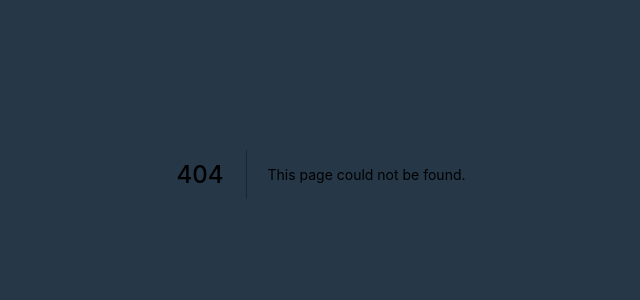
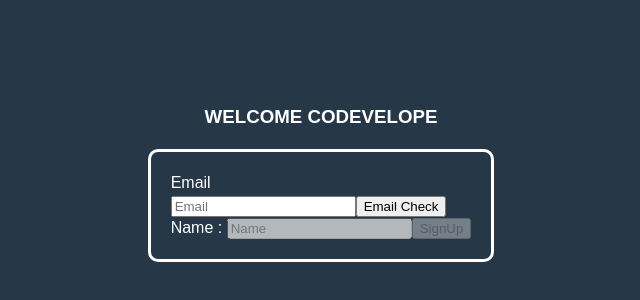
Before and after one commit to beenchangseo/codevelop, a Next.js app in the folder client/: page /auth/signup in a window 1280 px wide. Before the commit this address had no page. Shown: the part 226-526 px from the top of the page, without its empty margins (319-959 px from the left). Built offline with nearby package versions, Linux system fonts and the light colour scheme; a web font is replaced by a local one.

Commit message:
[프론트엔드] SignUp page 작업

```diff
--- /dev/null
+++ b/client/pages/auth/signup.tsx
@@ -0,0 +1,77 @@
+import {NextPage} from "next";
+import React, {useState} from "react";
+import axios from "axios";
+
+const Signup: NextPage = () => {
+    const [inputs, setInputs] = useState({
+        nickname: '',
+        email: ''
+    })
+    const inputChangHandler = (event: React.ChangeEvent<HTMLInputElement>) => {
+        const {value, name} = event.target;
+        setInputs({
+            ...inputs,
+            [name]: value,
+        });
+    }
+    const submitFormHandler = async (event:React.FormEvent<HTMLFormElement>) => {
+        event.preventDefault();
+        console.log('why is run ?')
+        // const {nickname, email} = inputs;
+        // const response = await fetch('/api/user/signup', {
+        //     method: 'POST',
+        //     headers: {
+        //         "Content-Type": "application/json",
+        //     },
+        //     body: JSON.stringify({nickname, email})
+        // });
+
+    }
+    const emailVerifyHandler = async () => {
+        const response = await axios.post('/api/user/email-verify', inputs.email);
+        console.log(response)
+
+    }
+
+    return <>
+        <div className={'signUp-container'}>
+            <h3>WELCOME CODEVELOPE</h3>
+            <div className={'signUp-box'}>
+                <label>Email</label>
+                <div>
+                    <input type={'text'} name={'email'} onChange={inputChangHandler} value={inputs.email} placeholder={'Email'}/>
+                    <button onClick={emailVerifyHandler}>Email Check</button>
+                </div>
+                <form className={'signUp-form'} onSubmit={submitFormHandler}>
+                    <label>Name : </label>
+                    <input type={'text'} name={'nickname'} onChange={inputChangHandler} value={inputs.nickname} placeholder={'Name'} disabled={true}/>
+                    <input type={"submit"} value={'SignUp'} disabled={true}/>
+                </form>
+            </div>
+        </div>
+
+        <style jsx>{`
+          .signUp-container{
+            display: flex;
+            flex-direction: column;
+            justify-content: center;
+            align-items: center;
+            width: 100vw;
+            height: 100vh;
+            color: white;
+          }
+          .signUp-box{
+            padding: 20px;
+            border: 3px solid white;
+            border-radius: 10px;
+          }
+          .signUp-form{
+            //display: flex;
+            //flex-flow: column;
+            color: white;
+          }
+        `}</style>
+    </>
+}
+
+export default Signup
```
